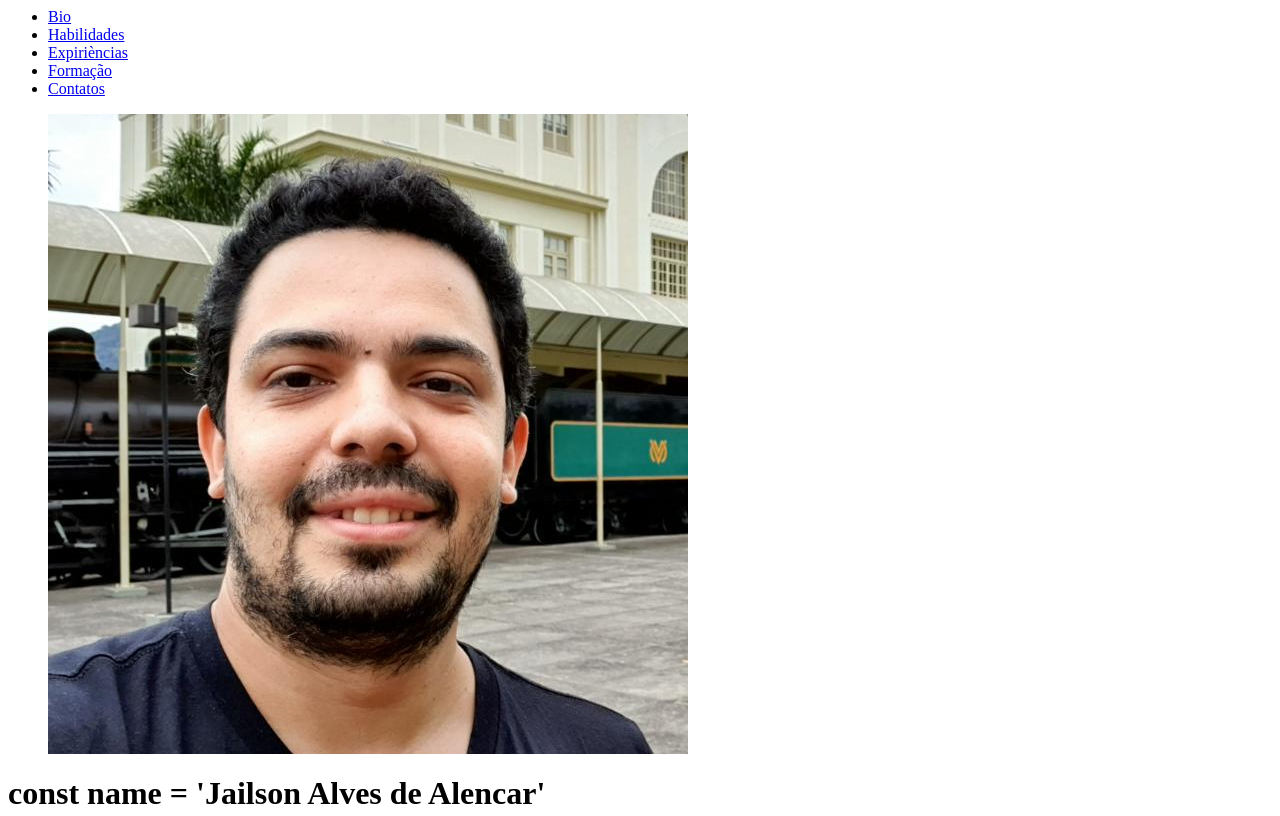
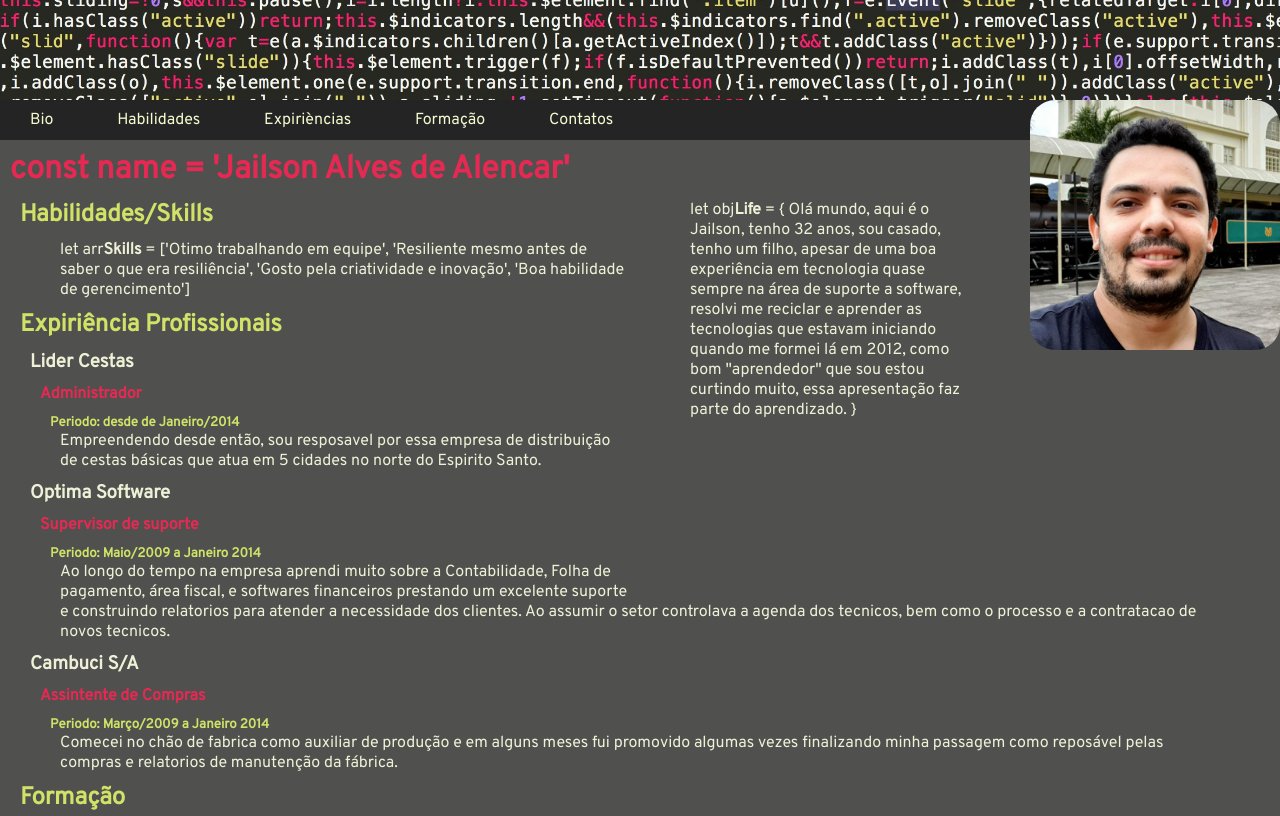
Before and after one commit to AlencarJailson/curriculo, a plain HTML site: page index.html in a window 1280 px wide. Shown: the top 816 px of the page. Drawn offline with Linux system fonts and the light colour scheme.

Commit message:
Starting to style

```diff
--- a/index.html
+++ b/index.html
@@ -3,6 +3,8 @@
   <head>
     <title>Jailson Alencar</title>
     <link rel='stylesheet' href='./resources/css/style.css'>
+    <link rel="preconnect" href="https://fonts.gstatic.com">
+    <link href="https://fonts.googleapis.com/css2?family=Dancing+Script&family=Overpass:wght@100;400&display=swap" rel="stylesheet">
   </head>
   <body>
     <div class='container'>
@@ -12,12 +14,12 @@
             <li><a href='#bio'>Bio</a></li>
             <li><a href='#habilidades'>Habilidades</a></li>
             <li><a href='#experiencias'>Expirièncias</a></li>
-            <li><a href='#formacao'>Formação</a></li>
-            <li><a href='#contato'>Contatos</a></li>
+            <li><a href='#formacoes'>Formação</a></li>
+            <li><a href='#contatos'>Contatos</a></li>
           </ul>
         </nav>
         <figure>
-          <img src='./resources/images/pefil.jpg'/>
+          <img id='perfil' src='./resources/images/pefil.jpg'/>
         </figure>
       </header>
       <main>
@@ -58,14 +60,15 @@
             </div>
             <div class='experiencia'>
               <h3>Cambuci S/A</h3>
-              <h4>Periodo: Fevereiro/2008 a Maio/2009</h4>
+              <h4>Assintente de Compras</h4>
               <h5>Periodo: Março/2009 a Janeiro 2014</h4>
               <p>
-                Ao longo do tempo na empresa aprendi muito sobre a Contabilidade, Folha de pagamento, área fiscal, e softwares financeiros prestando um excelente suporte e construindo relatorios para atender a necessidade dos clientes. Ao assumir o setor controlava a agenda dos tecnicos, bem como o processo e a contratacao de novos tecnicos.
+                Comecei no chão de fabrica como auxiliar de produção e em alguns meses fui promovido algumas vezes finalizando minha passagem como reposável pelas compras e relatorios de manutenção da fábrica.
               </p>
             </div>
         </section>
         <section id='formacoes'>
+          <h2>Formação</h2>
           <div class='formacao'>
             <h3>FTC - Faculdade de Tecnologia e Ciência</h3>
             <h4>Periodo: Fevereiro/2009 a Dezembro/2012</h4>
--- a/resources/css/style.css
+++ b/resources/css/style.css
@@ -0,0 +1,85 @@
+/* Global Style */
+* {
+  margin: 0;
+  padding: 0;
+}
+
+body {
+  background-color: #50504f;
+  font-family: Overpass, Verdana, sans-serif;
+}
+
+/* Header Style */
+header {
+  width: auto;
+  height: 100px;
+  border-bottom: solid 40px #242425;
+}
+
+#perfil {
+  float: right;
+  width: 250px;
+  border-radius: 25px;
+}
+
+.nav {
+  background-image: url('../images/background.jpg');
+  background-position: center center;
+  background-size: cover;
+  text-decoration: none;
+  height: 100px;
+}
+
+li {
+  display: inline-block;
+  padding: 15px 20px;
+  margin: 95px 10px;
+  border-radius: 10px;
+
+}
+
+li a {
+  color: #F4FACD;
+  text-decoration: none;
+}
+
+/* Main Style */
+
+h1 {
+  color: #e62952;
+  margin: 10px 10px;
+}
+
+h2 {
+  color: #d0e267;
+  margin: 10px 20px;
+}
+
+h3 {
+  color: #eef1d6;
+  margin: 10px 30px;
+}
+
+h4 {
+  color: #e62952;
+  margin: 10px 40px;
+
+}
+
+h5 {
+  color: #d0e267;
+  margin: 0px 50px;
+}
+
+p {
+  color: #eef1d6;
+  margin: 0px 60px;
+}
+
+#bio {
+  width: 400px;
+  height: 400px;
+  float: right;
+}
+
+/* Footer Styel */
```
Also changed, not shown: resources/images/background.jpg (added).
